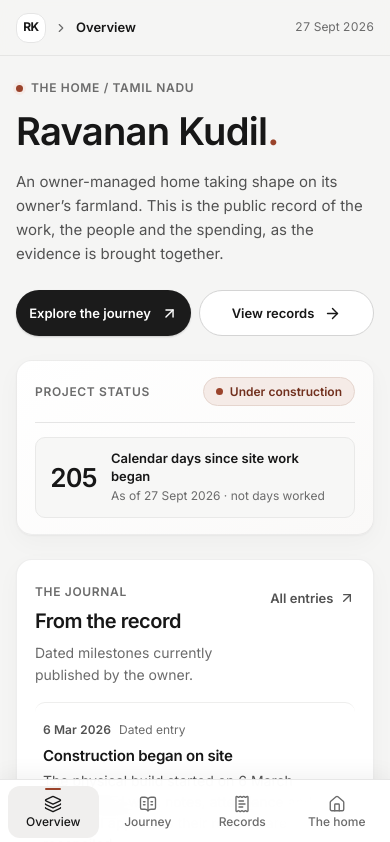
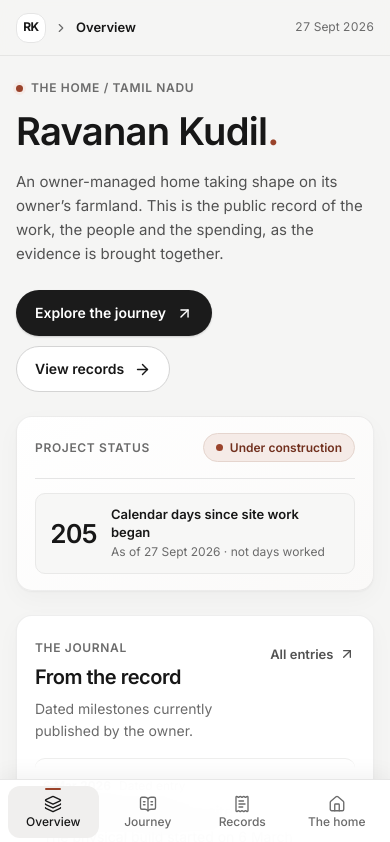
Before and after one commit to ashwingopalsamy/ravanan-kudil, a React (Vite) app: page / in a window 390 px wide. Shown: the top 842 px of the page. Built offline with nearby package versions, Linux system fonts and the light colour scheme.

Commit message:
Keep mobile hero actions on one line

```diff
--- a/src/styles/app.css
+++ b/src/styles/app.css
@@ -434,8 +434,8 @@
   .topbar-updated { font-size: 0.75rem; }
   .main-content { padding: 1.25rem 1rem 1.75rem; }
   .app-footer { padding-inline: 1rem; font-size: 0.6875rem; }
-  .hero-actions { width: 100%; gap: 0.5rem; }
-  .hero-actions .button { flex: 1; padding-inline: 0.75rem; font-size: 0.8125rem; }
+  .hero-actions { width: auto; align-items: flex-start; flex-direction: column; gap: 0.625rem; }
+  .hero-actions .button { flex: none; padding-inline: 1.125rem; font-size: 0.875rem; white-space: nowrap; }
   .overview-context, .journey-sidebar, .home-aside { grid-template-columns: minmax(0, 1fr); }
   .latest-card, .timeline-surface { padding: 1.125rem; }
   .journal-preview-row { grid-template-columns: minmax(0, 1fr) 1.25rem; gap: 0.5rem 0.875rem; padding-block: 1rem; }
```
